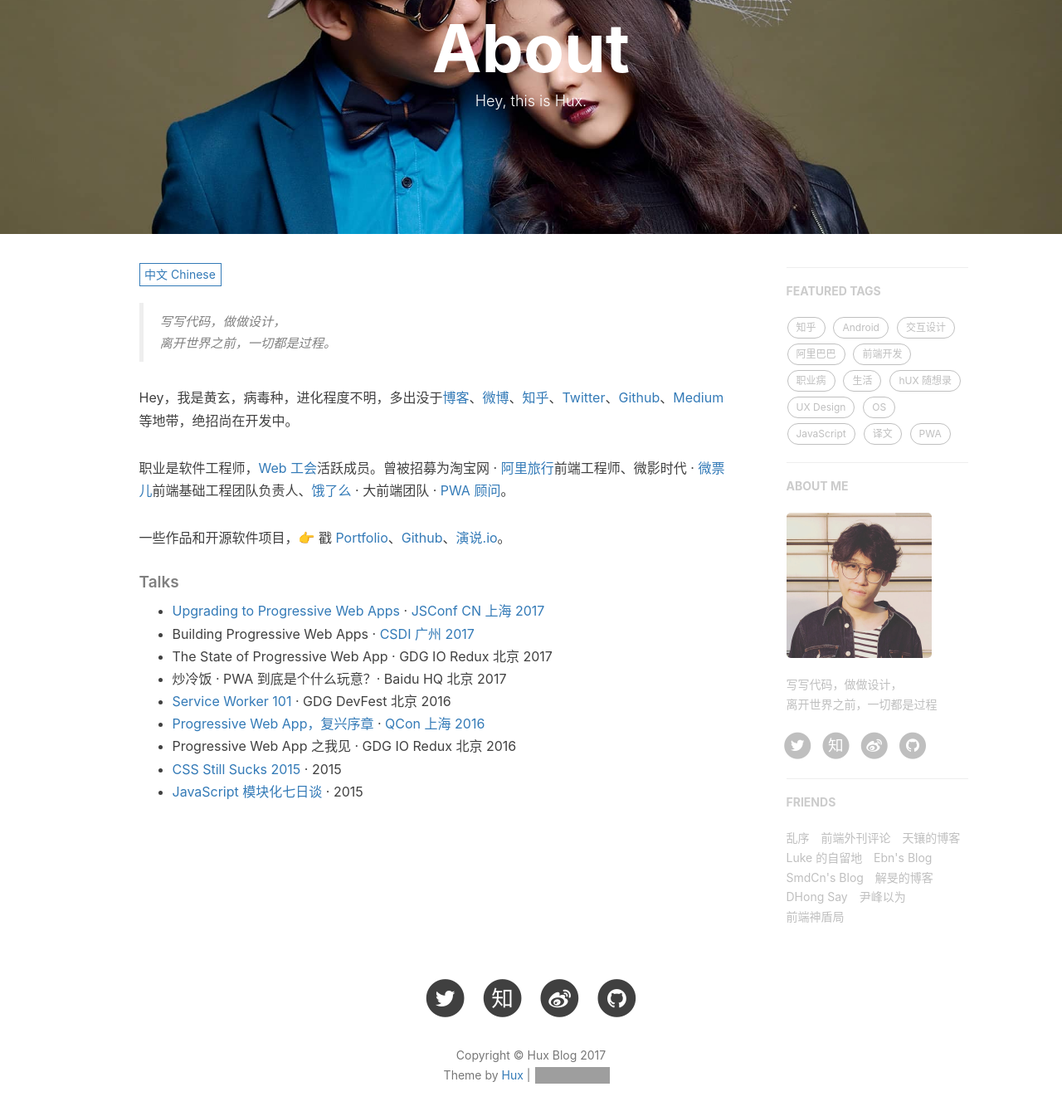
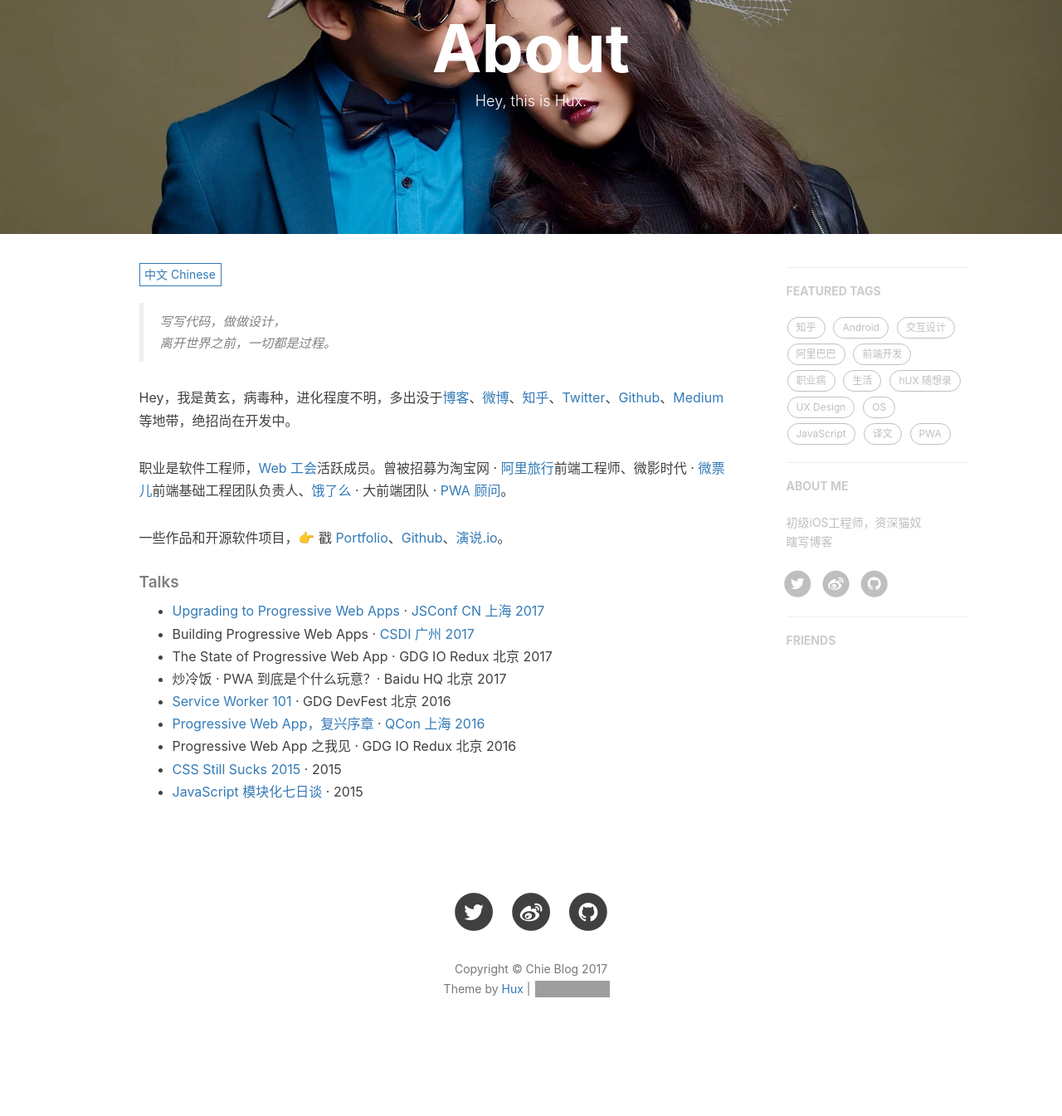
Before and after one commit to ChieLi/ChieLi.github.io, a Jekyll site: the page built from about.html, in a window 1280 px wide and 1400 px high, scrolled down 136 px. Shown: the top 1345 px of the window at 83% size. Built offline with Jekyll 4.4.1, drawn with Linux system fonts in a browser that asks for light colours; nearby versions of some CDN libraries; comment, search, counter and statistics services are not loaded; after the commit the page ends 1432 px from its top, so only the background shows below that; grey boxes are pictures that could not be loaded.

Commit message:
[mod] config _config.yml

```diff
--- a/_config.yml
+++ b/_config.yml
@@ -1,21 +1,21 @@
 # Site settings
-title: Hux Blog
-SEOTitle: 黄玄的博客 | Hux Blog
-header-img: img/home-bg.jpg
-email: huxpro@gmail.com
-description: "关于前端与设计、黑客与画家 | 黄玄，Web & Mobile Lover，Front-End Engineer，UX Designer | 这里是 @Hux黄玄 的个人博客，与你一起发现更大的世界。"
-keyword: "黄玄, Hux黄玄, Hux, 鬼栈, huxpro, @huxpro, 黄玄的博客, Hux Blog, 博客, 个人网站, 互联网, 前端, 设计, 产品, 肖玉, Lynn, 肖玉的男朋友"
-url: "https://huangxuan.me"              # your host, for absolute URL
+title: Chie Blog
+SEOTitle: 小山的博客 | Chie Blog
+# header-img: img/home-bg.jpg
+email: liqianhui0522@gmail.com
+description: "这里是 @Chie 的个人博客，记录代码学习过程。"
+keyword: "Chie, Chie Blog, 小山, 李千惠, 小山的博客, 博客, iOS, 移动端, Swift, OC"
+url: "https://chieli.github.io/"              # your host, for absolute URL
 baseurl: ""                             # for example, '/blog' if your blog hosted on 'host/blog'
 
 
 
 # SNS settings
 RSS: false
-weibo_username:     huxpro
-zhihu_username:     huxpro
-github_username:    huxpro
-twitter_username:   huxpro
+weibo_username:     李小山chie
+#zhihu_username:     小山山山
+github_username:    chieli
+twitter_username:   chiecode
 #facebook_username:  huxpro
 # linkedin_username:  firstname-lastname-idxxxx
 
@@ -48,10 +48,10 @@
 
 
 # Disqus settings
-disqus_username: hux
+# disqus_username: hux
 
 # Netease setttings
-netease_comment: false
+# netease_comment: false
 
 
 
@@ -60,15 +60,15 @@
 # ba_track_id: [your track id]
 
 # Google Analytics
-ga_track_id: 'UA-49627206-1'            # Format: UA-xxxxxx-xx
-ga_domain: huangxuan.me
+# ga_track_id: 'UA-49627206-1'            # Format: UA-xxxxxx-xx
+# ga_domain: huangxuan.me
 
 
 
 # Sidebar settings
 sidebar: true                           # whether or not using Sidebar.
-sidebar-about-description: "写写代码，做做设计，<br>离开世界之前，一切都是过程"
-sidebar-avatar: /img/avatar-hux.jpg      # use absolute URL, seeing it's used in both `/` and `/about/`
+sidebar-about-description: "初级iOS工程师，资深猫奴<br>瞎写博客"
+# sidebar-avatar: /img/avatar-hux.jpg      # use absolute URL, seeing it's used in both `/` and `/about/`
 
 
 
@@ -86,38 +86,8 @@
 
 # Friends
 friends: [
-    {
+    # {
     #     title: "Su",
     #     href: "http://su.gallery/"
     # },{
-        title: "乱序",
-        href: "http://mida.re/"
-    },{
-        title: "前端外刊评论",
-        href: "http://qianduan.guru/"
-    },{
-        title: "天镶的博客",
-        href: "http://lingyu.wang/"
-    },{
-        title: "Luke 的自留地",
-        href: "http://hmqk1995.github.io"
-    },{
-        title: "Ebn's Blog",
-        href: "http://ebnbin.com/"
-    },{
-        title: "SmdCn's Blog",
-        href: "http://blog.smdcn.net"
-    },{
-        title: "解旻的博客",
-        href: "http://xieminis.me/"
-    },{
-        title: "DHong Say",
-        href: "http://dhong.co"
-    },{
-        title: "尹峰以为",
-        href: "http://ingf.github.io/"
-    },{
-        title: "前端神盾局",
-        href: "http://wepiaofei.github.io/blog/"
-    }
 ]
```
Also changed, not shown: 1 other file.
